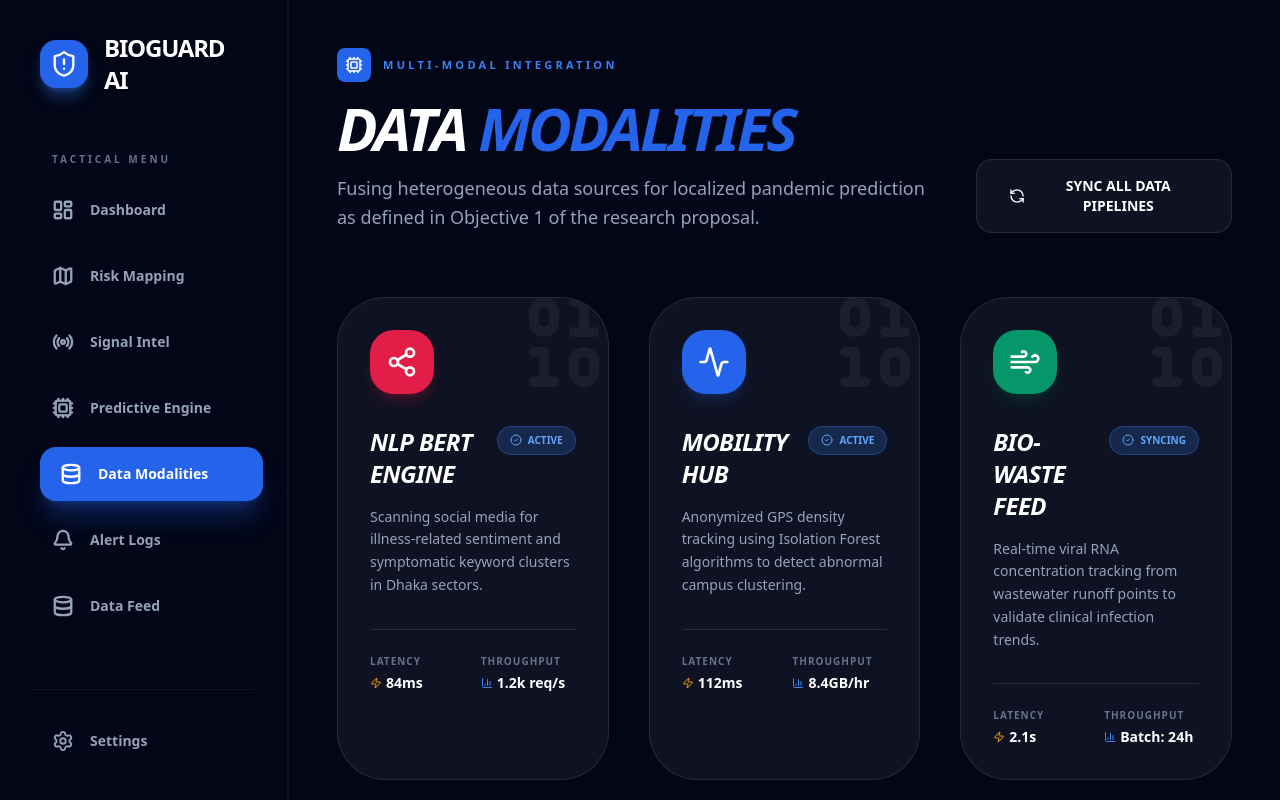
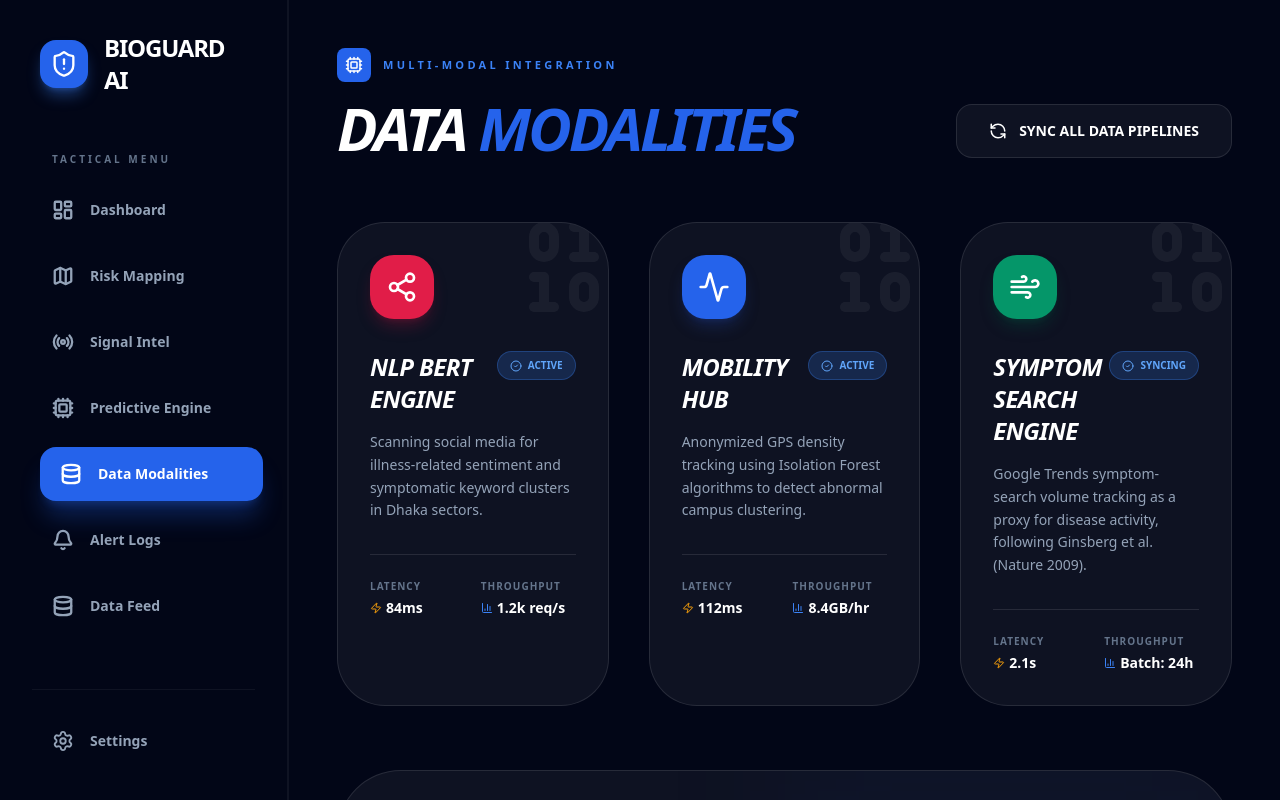
Before and after one commit to Nabil3417/pandemic-dashboard, a React (Create React App) app: page /modalities in a window 1280 px wide. Built offline with nearby package versions, Linux system fonts and the light colour scheme.

Commit message:
renamed wastewater labels to symptom search

```diff
--- a/src/components/RiskCard.jsx
+++ b/src/components/RiskCard.jsx
@@ -4,7 +4,6 @@ import { Activity } from 'lucide-react';
 
 const RiskCard = ({ title, value, color, description, isDark }) => {
   const trendData = [{ v: 20 }, { v: 35 }, { v: 30 }, { v: 55 }, { v: 45 }, { v: 70 }, { v: 65 }];
-
   const config = {
     blue: { text: 'text-blue-500', bg: 'bg-blue-500/10', stroke: '#3b82f6' },
     emerald: { text: 'text-emerald-500', bg: 'bg-emerald-500/10', stroke: '#10b981' },
@@ -18,15 +17,15 @@ const RiskCard = ({ title, value, color, description, isDark }) => {
           <Activity size={24} />
         </div>
         <span className={`px-4 py-1 rounded-full text-[10px] font-black uppercase tracking-widest border border-current ${config.text}`}>
-          {title}
+          <span title="Proxy: Google Trends symptom-search volume (Ginsberg et al., Nature 2009)">{title}</span>
         </span>
       </div>
 
-      <div className="flex items-end justify-between relative z-10">
+      <div className="flex items-end justify-between relative z-10 gap-6">
         <h2 className={`text-5xl font-black tracking-tighter ${isDark ? 'text-white' : 'text-slate-900'}`}>
           {value}<span className="text-lg opacity-30 italic">.4</span>
         </h2>
-        <div className="h-16 w-32">
+        <div className="h-16 w-32 flex-shrink-0">
           <ResponsiveContainer width="100%" height="100%">
             <AreaChart data={trendData}>
               <Area type="monotone" dataKey="v" stroke={config.stroke} strokeWidth={3} fill={config.stroke} fillOpacity={0.1} dot={false} />
@@ -35,7 +34,6 @@ const RiskCard = ({ title, value, color, description, isDark }) => {
         </div>
       </div>
 
-      {/* Increased text size for description: 13px */}
       <p className={`mt-6 text-[13px] font-bold leading-relaxed border-t pt-4 ${isDark ? 'text-slate-400 border-white/5' : 'text-slate-500 border-slate-50'}`}>
         {description}
       </p>
--- a/src/components/RiskMap.jsx
+++ b/src/components/RiskMap.jsx
@@ -44,7 +44,7 @@ const RiskMap = ({ isDark }) => {
   const getTopFactor = (zone) => {
     if (!zone) return 'Baseline Activity';
     if (zone.score > 70) return 'Critical: Multi-signal Alert';
-    if (zone.score > 40) return 'Elevated Wastewater / Mobility';
+    if (zone.score > 40) return 'Elevated Symptom Search / Mobility';
     return 'Baseline Activity';
   };
 
--- a/src/pages/Dashboard.jsx
+++ b/src/pages/Dashboard.jsx
@@ -102,7 +102,7 @@ const Dashboard = () => {
       {/* 2. KPI Grid */}
       <div className="grid grid-cols-1 md:grid-cols-3 gap-6 mb-10">
         <RiskCard isDark={true} title="Mobility Anomaly" value={data.mobility_anomaly} color={isCrisis ? "rose" : "blue"} />
-        <RiskCard isDark={true} title="Wastewater Load" value={data.wastewater_load} color={isCrisis ? "rose" : "emerald"} />
+        <RiskCard isDark={true} title="Symptom Surveillance Index" value={data.wastewater_load} color={isCrisis ? "rose" : "emerald"} />
         <RiskCard isDark={true} title="Social Sentiment" value={data.social_index} color="rose" />
       </div>
 
--- a/src/pages/DataModalities.jsx
+++ b/src/pages/DataModalities.jsx
@@ -66,9 +66,6 @@ const DataModalities = () => {
           <h1 className="text-6xl font-black text-white tracking-tighter uppercase italic">
             Data <span className="text-blue-600">Modalities</span>
           </h1>
-          <p className="text-slate-400 font-medium mt-4 text-lg max-w-2xl leading-relaxed">
-            Fusing heterogeneous data sources for localized pandemic prediction as defined in Objective 1 of the research proposal.
-          </p>
         </div>
 
         <button className="group flex items-center gap-3 px-8 py-4 bg-white/5 border border-white/10 rounded-2xl text-sm font-black text-white hover:bg-white/10 transition-all">
@@ -98,12 +95,12 @@ const DataModalities = () => {
         />
         <ModalityCard
           icon={Wind}
-          title="Bio-Waste Feed"
+          title="Symptom Search Engine"
           status="SYNCING"
           color="bg-emerald-600 shadow-emerald-900/40"
           latency="2.1s"
           throughput="Batch: 24h"
-          details="Real-time viral RNA concentration tracking from wastewater runoff points to validate clinical infection trends."
+          details="Google Trends symptom-search volume tracking as a proxy for disease activity, following Ginsberg et al. (Nature 2009)."
         />
       </div>
 
--- a/src/pages/PredictiveEngine.jsx
+++ b/src/pages/PredictiveEngine.jsx
@@ -54,7 +54,7 @@ const PredictiveEngine = () => {
       AUC: +(evalResults.per_modality.mobility_only.roc_auc * 100).toFixed(1),
     },
     {
-      name: 'Wastewater',
+      name: 'Symptom Search',
       F1: +(evalResults.per_modality.wastewater_only.f1_score * 100).toFixed(1),
       Precision: +(evalResults.per_modality.wastewater_only.precision * 100).toFixed(1),
       Recall: +(evalResults.per_modality.wastewater_only.recall * 100).toFixed(1),
@@ -269,7 +269,7 @@ const PredictiveEngine = () => {
               </div>
               <div className="flex items-center gap-2">
                 <div className="w-2.5 h-2.5 rounded-full bg-emerald-500" />
-                <span className="text-[11px] font-black uppercase">Wastewater: {(evalResults.fusion_weights.wastewater * 100).toFixed(0)}%</span>
+                <span className="text-[11px] font-black uppercase">Symptom Search: {(evalResults.fusion_weights.wastewater * 100).toFixed(0)}%</span>
               </div>
               <div className="flex items-center gap-2">
                 <div className="w-2.5 h-2.5 rounded-full bg-amber-500" />
--- a/src/pages/RiskMapping.jsx
+++ b/src/pages/RiskMapping.jsx
@@ -127,7 +127,7 @@ const PopupContent = ({ zone, wdzmi }) => {
       <div style={{ background: '#1e293b', borderRadius: 6, padding: '6px 8px', marginBottom: 8 }}>
         <div style={{ fontSize: 7, fontWeight: 800, textTransform: 'uppercase', color: '#64748b', letterSpacing: '0.1em', marginBottom: 3 }}>Fusion Formula</div>
         <div style={{ fontSize: 8, color: '#94a3b8', fontFamily: 'monospace' }}>
-          NLP × 0.25 + Wastewater × 0.40 + W-DZMI × 0.35 = <span style={{ color: riskColor, fontWeight: 900 }}>{zone.score}</span>
+          NLP × 0.25 + Symptom Search × 0.40 + W-DZMI × 0.35 = <span style={{ color: riskColor, fontWeight: 900 }}>{zone.score}</span>
         </div>
       </div>
 
@@ -166,7 +166,7 @@ const ZoneDetailPanel = ({ zone, wdzmi, onClose }) => {
     if (wdzmi.wdzmi_score >= 55 && topScore > 70) {
       assessmentText = `${topLabel.charAt(0).toUpperCase() + topLabel.slice(1)} signal is elevated at ${topScore} — the primary risk driver for this zone. Social media activity and mobility patterns suggest increased population interaction, which combined with health signal data elevates the composite risk. This zone requires close monitoring and potential public health intervention.`;
     } else if (wdzmi.wdzmi_score >= 55) {
-      assessmentText = `Multiple signals are contributing to moderately elevated risk. While no single signal has spiked, the combined W-DZMI composite of ${wdzmi.wdzmi_score} suggests shifting mobility patterns that warrant continued surveillance. Cross-referencing with NLP health signals and wastewater data recommended.`;
+      assessmentText = `Multiple signals are contributing to moderately elevated risk. While no single signal has spiked, the combined W-DZMI composite of ${wdzmi.wdzmi_score} suggests shifting mobility patterns that warrant continued surveillance. Cross-referencing with NLP health signals and symptom search data recommended.`;
     } else {
       assessmentText = `All mobility signals are within normal operating range. The W-DZMI composite of ${wdzmi.wdzmi_score} indicates stable baseline population movement. No immediate public health concern detected from mobility data alone. Continue routine monitoring.`;
     }
@@ -257,7 +257,7 @@ const ZoneDetailPanel = ({ zone, wdzmi, onClose }) => {
                 <div className="text-[10px] font-black text-slate-300">× 0.25</div>
               </div>
               <div className="text-center">
-                <div className="text-[7px] font-bold text-emerald-400 uppercase">Wastewater</div>
+                <div className="text-[7px] font-bold text-emerald-400 uppercase">Symptom Search</div>
                 <div className="text-[10px] font-black text-slate-300">× 0.40</div>
               </div>
               <div className="text-center">
--- a/src/pages/SignalIntelligence.jsx
+++ b/src/pages/SignalIntelligence.jsx
@@ -8,8 +8,8 @@ const SignalIntelligence = () => {
   // Modality weights usually come from your model's attention layers or configuration
   const modalities = [
     { label: "Social Media (NLP/BERT)", val: 45, color: "bg-blue-500", icon: <MessageSquare size={14}/> },
-    { label: "Wastewater Load", val: 35, color: "bg-emerald-500", icon: <Radio size={14}/> },
-    { label: "Social Mobility", val: 20, color: "bg-amber-500", icon: <Cpu size={14}/> }
+    { label: "Symptom Surveillance Index", val: 35, color: "bg-emerald-500", icon: <Radio size={14}/> },
+    { label: "Social Mobility", val: 20, color: "bg-amber-500", icon: <Cpu size={14}/>, tooltip: "Proxy: Google Trends symptom-search volume (Ginsberg et al., Nature 2009)" },
   ];
 
   useEffect(() => {
@@ -107,7 +107,7 @@ const SignalIntelligence = () => {
                   <div className="flex justify-between text-[10px] font-black uppercase mb-3">
                     <div className="flex items-center gap-2">
                       <span className="opacity-40">{m.icon}</span>
-                      <span className="group-hover:text-blue-400 transition-colors">{m.label}</span>
+                      <span className="group-hover:text-blue-400 transition-colors"title={m.tooltip}>{m.label}</span>
                     </div>
                     <span className="opacity-50 italic">{m.val}%</span>
                   </div>
```
